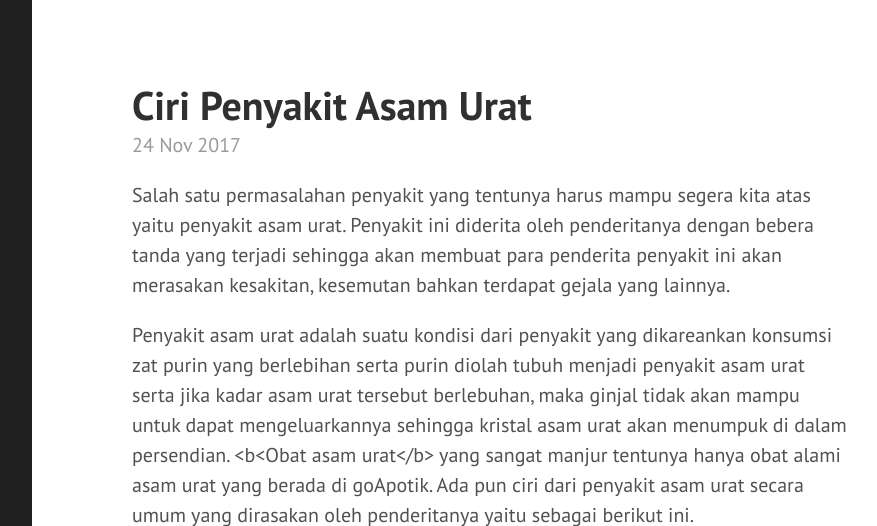
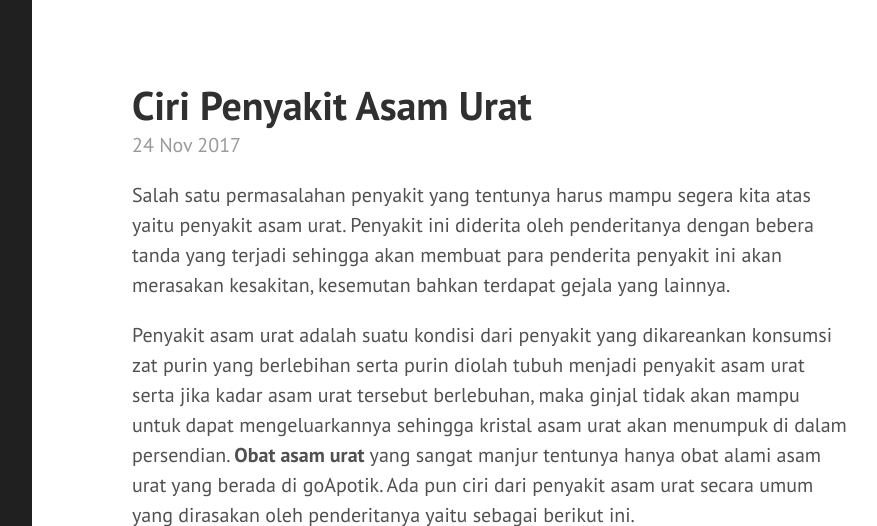
Before and after one commit to technoskald/technoskald.github.io, a Jekyll site: the page built from _posts/2017-11-24-ciri-penyakit-asam-urat.markdown, in a window 1280 px wide and 900 px high, cut to the strip 0-526 px from the top of the window. Shown: the whole strip, without its empty margins (328-1205 px from the left). Built offline with Jekyll 4.4.1, drawn with Linux system fonts in a browser that asks for light colours.

```diff
--- a/_posts/2017-11-24-ciri-penyakit-asam-urat.markdown
+++ b/_posts/2017-11-24-ciri-penyakit-asam-urat.markdown
@@ -5,7 +5,7 @@ layout: post
 ---
 Salah satu permasalahan penyakit yang tentunya harus mampu segera kita atas yaitu penyakit asam urat. Penyakit ini diderita oleh penderitanya dengan bebera tanda yang terjadi sehingga akan membuat para penderita penyakit ini akan merasakan kesakitan, kesemutan bahkan terdapat gejala yang lainnya.
 
-Penyakit asam urat adalah suatu kondisi dari penyakit yang dikareankan konsumsi zat purin yang berlebihan serta purin diolah tubuh menjadi penyakit asam urat serta jika kadar asam urat tersebut berlebuhan, maka ginjal tidak akan mampu untuk dapat mengeluarkannya sehingga kristal asam urat akan menumpuk di dalam persendian. <b<Obat asam urat</b> yang sangat manjur tentunya hanya obat alami asam urat yang berada di goApotik. Ada pun ciri dari penyakit asam urat secara umum yang dirasakan oleh penderitanya yaitu sebagai berikut ini.
+Penyakit asam urat adalah suatu kondisi dari penyakit yang dikareankan konsumsi zat purin yang berlebihan serta purin diolah tubuh menjadi penyakit asam urat serta jika kadar asam urat tersebut berlebuhan, maka ginjal tidak akan mampu untuk dapat mengeluarkannya sehingga kristal asam urat akan menumpuk di dalam persendian. <b>Obat asam urat</b> yang sangat manjur tentunya hanya obat alami asam urat yang berada di goApotik. Ada pun ciri dari penyakit asam urat secara umum yang dirasakan oleh penderitanya yaitu sebagai berikut ini.
 
 <img src="https://3.bp.blogspot.com/-jJJD7Y4Imqs/Whgta4cioVI/AAAAAAAAFjM/bQVUnj74HF0vslyFfC_QEkwdH2jhrhpnwCLcBGAs/s1600/pill-1884775_640.jpg" />
 
```
